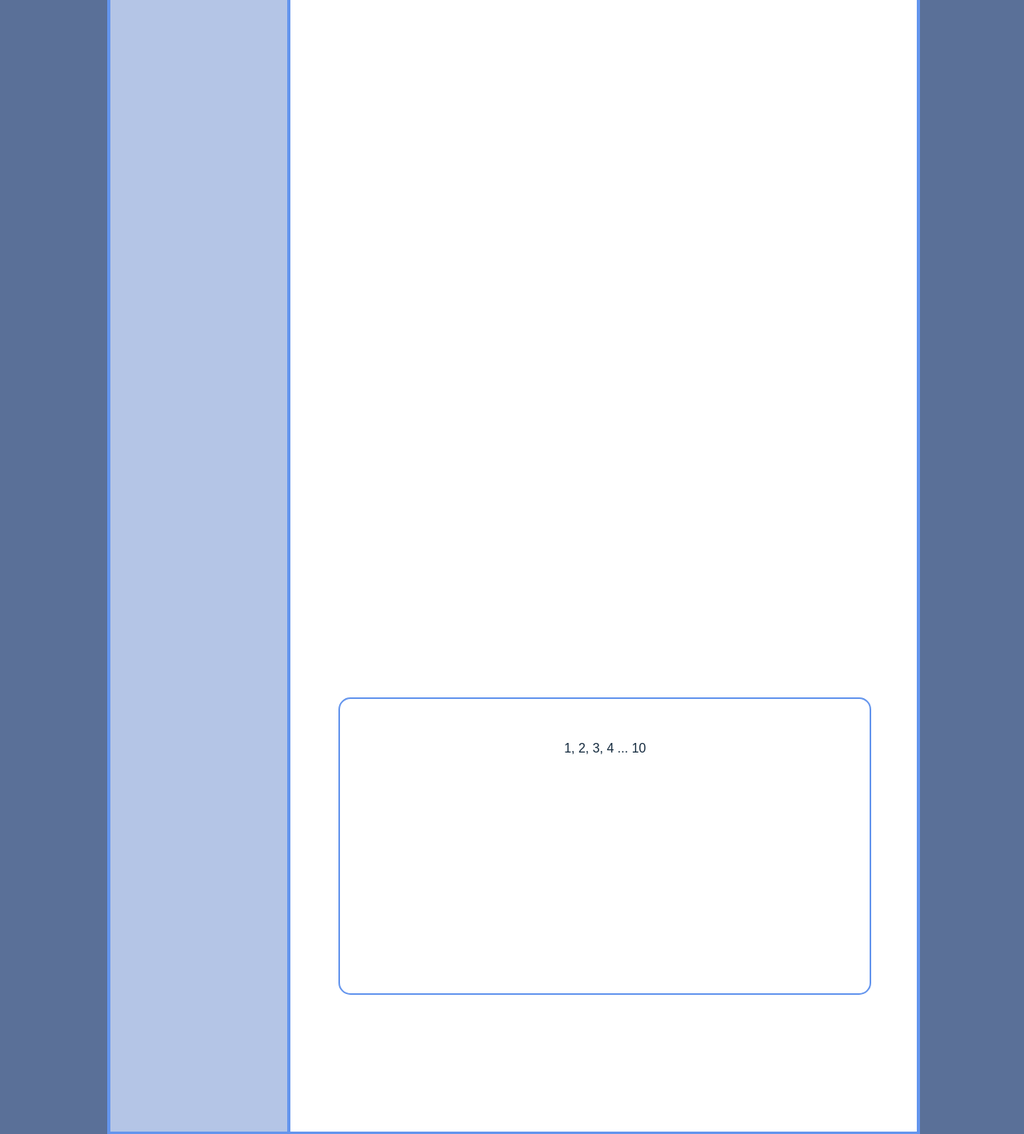
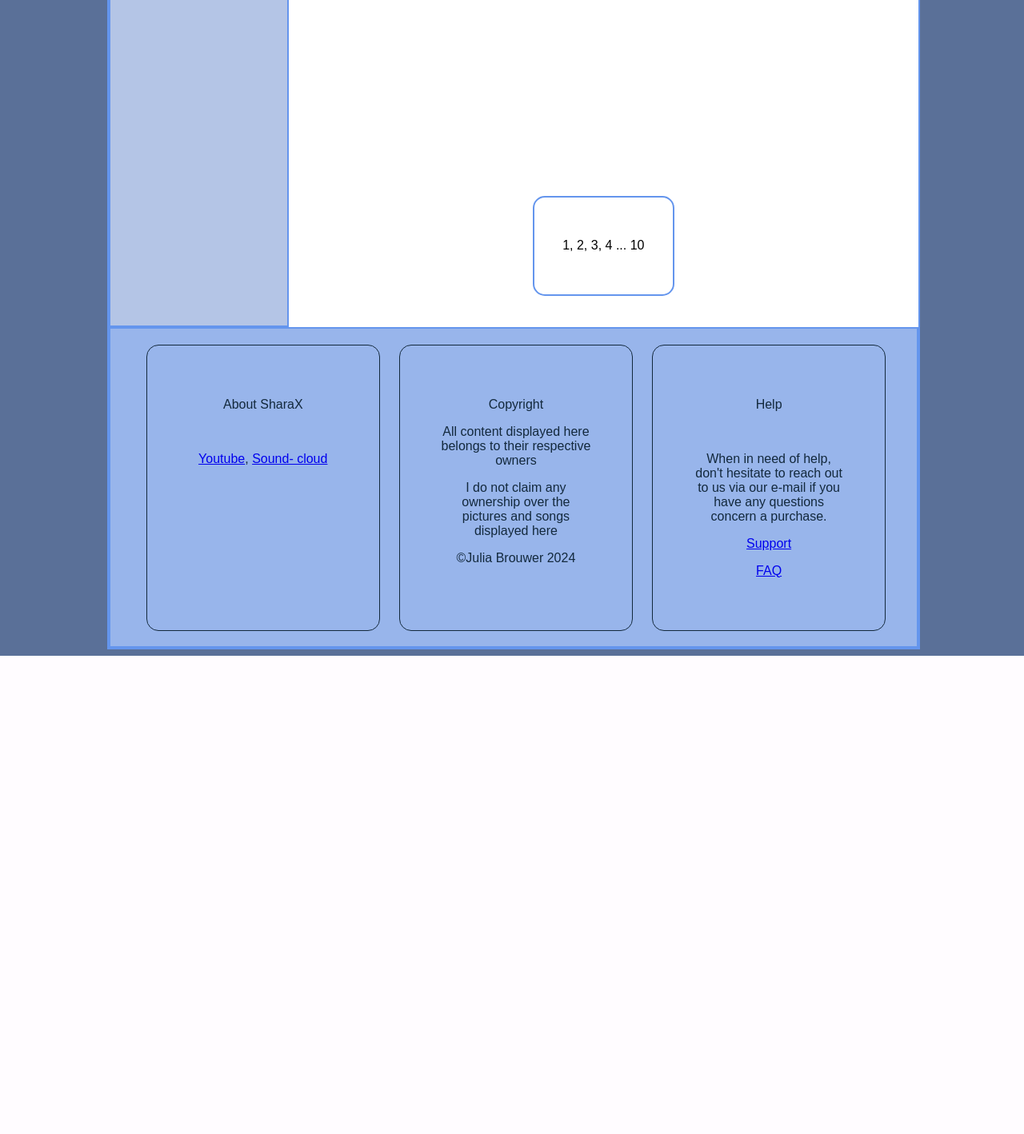
Before and after one commit to GLU-CSD/weekopdrachten-webshop-dynamisch-MoonyDewDrops, a PHP site: page / in a window 1280 px wide. Shown: the part 1120-2538 px from the top of the page at 80% size. After the commit the page ends 1940 px from the top, so only its background shows below. Run offline with PHP 8.4, Linux system fonts and the light colour scheme; data that the repository does not hold is empty.

Commit message:
Small fixes webshop
Fixed btw math issue. Fixed nextPage thing issue where it was glitching out when product was added, now changed the layout of the things so it doens't do that anymore n the style stays how it's supposed to.

```diff
--- a/Assets/css/3products.css
+++ b/Assets/css/3products.css
@@ -18,12 +18,11 @@ Where everything is sorted into a grid just like the .container class
     'product-item product-item product-item'
     'product-item product-item product-item'
     'product-item product-item product-item'
-    'product-item product-item product-item'
-    'nextPage nextPage nextPage';
+    'product-item product-item product-item';
 
   /*style*/
 
-  border: 2px solid #6495ED;
+  /* border: 2px solid #6495ED; */
   background-color: white;
   color: #13293D;
   text-align: center;
@@ -53,13 +52,9 @@ Where everything is sorted into a grid just like the .container class
 /*Thing i already made for when i want to do other pages, like if i want 10 on each page. Maybe make a filter for how many products you want to show per page*/
 #nextPage {
   grid-area: nextPage;
-  border: 2px solid #6495ED;
   width: 80%;
-  margin-bottom: 20%;
-  margin-left: 5%;
-}
-
-.skip {
+  align-self: center;
+  justify-self: center;
   border: 2px solid #6495ED;
   background-color: white;
   padding: 5%;
@@ -103,8 +98,6 @@ Where everything is sorted into a grid just like the .container class
       /*10*/
       "product-item blank"
       /*11*/
-      "nextPage nextPage";
-    /*12*/
   }
 }
 
@@ -146,8 +139,6 @@ Where everything is sorted into a grid just like the .container class
       /*10*/
       "product-item"
       /*11*/
-      "nextPage";
-    /*12*/
   }
 
 }
--- a/Assets/css/style.css
+++ b/Assets/css/style.css
@@ -17,6 +17,7 @@ body {
     "additional-info additional-info additional-info additional-info additional-info"
     "Filter products products products products"
     "Filter products products products products"
+    "Filter nextPage nextPage nextPage nextPage"
     "disclaimer disclaimer disclaimer disclaimer disclaimer";
   width: 80%;
   margin-left: 10%;
@@ -25,6 +26,22 @@ body {
   border: 2px solid #6495ED;
   height: auto;
   background-color: white;
+}
+
+/*Thing i already made for when i want to do other pages, like if i want 10 on each page. Maybe make a filter for how many products you want to show per page*/
+.nextPage {
+  grid-area: nextPage;
+  background-color: white;
+  padding: 5%;
+}
+
+#pager{
+  align-self: center;
+  justify-self: center;
+  text-align: center;
+  border: 2px solid #6495ED;
+  padding: 5%;
+  border-radius: 15px;
 }
 
 @media only screen and (max-width: 1040px) {
--- a/cart.php
+++ b/cart.php
@@ -56,8 +56,8 @@ $result = $conn->query($sql);
         //a while loop to do the things
         while ($product = $result->fetch_assoc()) {
 
-          $btwMath = $product['price'] / 100 * 21;
-          $priceWbtwMath = $product['price'] + $btwMath;
+          $btwMath = ($product['price'] / 100 * 21) * $product['quantity'];
+          $priceWbtwMath = ($product['price'] + $btwMath) * $product['quantity'];
 
           $btw = number_format($btwMath, 2, ',', '');
           $priceWbtw = number_format($product['price'] + $btwMath, 2, ',', '');
--- a/index.php
+++ b/index.php
@@ -66,7 +66,7 @@ $conn->close();
       ?>
           <a href="productPage.php?id=<?= $product['id'] ?>" style="text-decoration:none;color:black;">
             <div class="product-item">
-              <img src="assets/Images/<?=$product['photo'];?>" alt="<?= $product['title'] ?>" style="width: 100%; height: auto">
+              <img src="assets/Images/<?= $product['photo']; ?>" alt="<?= $product['title'] ?>" style="width: 100%; height: auto">
               <br> <br>
               <?= $product['title'] ?>
               <p>€<?= $product['price'] ?></p>
@@ -79,10 +79,15 @@ $conn->close();
       }
       ?>
 
-      <div id="nextPage" class="skip">
+
+    </div>
+
+    <div class="nextPage">
+      <div id="pager">
         <p>1, 2, 3, 4 ... 10</p>
       </div>
     </div>
+
 
     <?php
     include_once 'footer.php';
```
